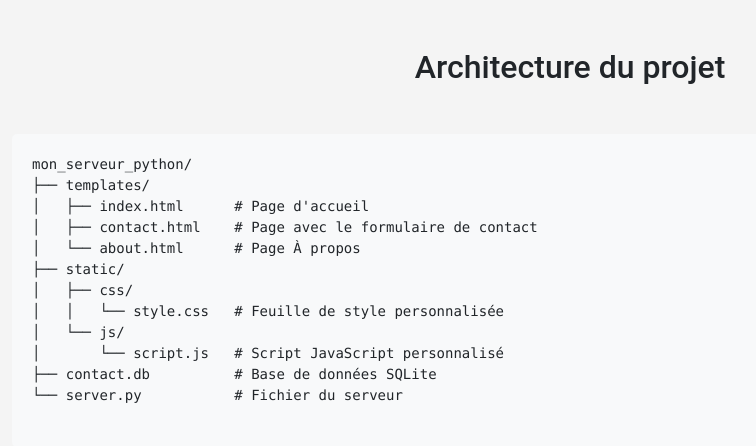
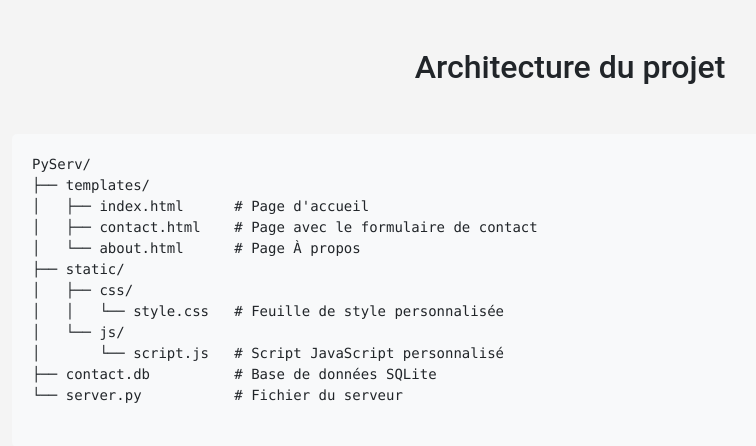
Before and after one commit to Kabasele754/PyServ, a Python web app: template templates/about.html in a window 1280 px wide. Shown: the part 322-768 px from the top of the page, without its empty margins (70-826 px from the left). Run offline with Jinja, Linux system fonts and the light colour scheme; the template is opened without the code that fills it, so the values that code supplies are empty.

Commit message:
add capture

```diff
--- a/templates/about.html
+++ b/templates/about.html
@@ -78,7 +78,7 @@ body {
         <h2 class="text-center mb-5">Architecture du projet</h2>
         <div class="code-block">
             <pre>
-mon_serveur_python/
+PyServ/
 ├── templates/
 │   ├── index.html      # Page d'accueil
 │   ├── contact.html    # Page avec le formulaire de contact
```
Also changed, not shown: README.md, static/img/Screenshot 2024-10-08 at 12.57.31 in the afternoon.png (added), static/img/Screenshot 2024-10-08 at 12.57.52 in the afternoon.png (added), static/img/Screenshot 2024-10-08 at 12.58.07 in the afternoon.png (added).
